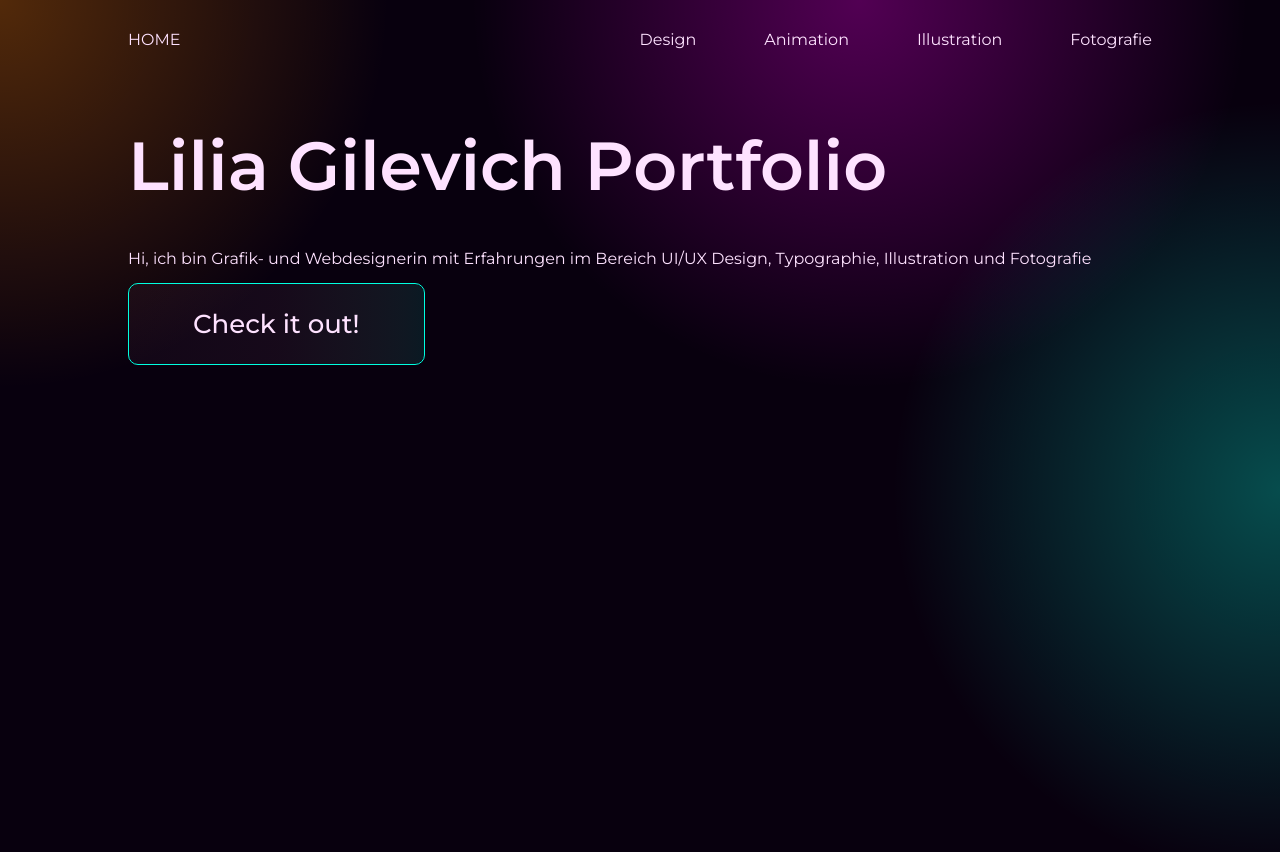
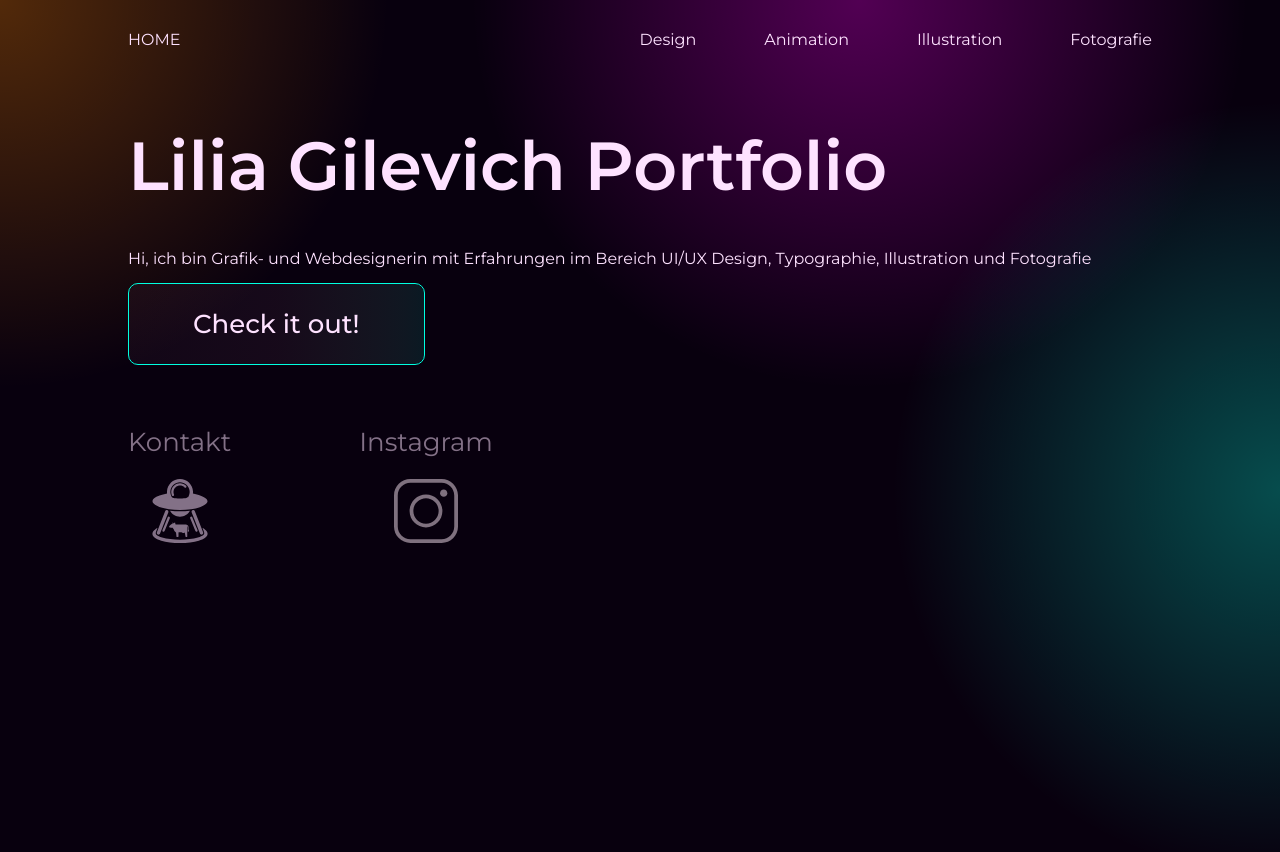
Before and after one commit to justDabuK/lilia-gilevich, an Astro site: page / in a window 1280 px wide. Shown: the top 852 px of the page. Built offline with nearby package versions, Linux system fonts and the light colour scheme; Astro itself is replaced by a stand-in of ours.

Commit message:
feat: introduce base icon

```diff
--- /dev/null
+++ b/src/components/BaseIcon.astro
@@ -0,0 +1,37 @@
+---
+import {Icon} from "astro-icon/components";
+
+const { icon } = Astro.props;
+---
+<div class="icon-container">
+    <slot />
+    <Icon name={icon} />
+</div>
+
+<style>
+.icon-container {
+    display: flex;
+    flex-direction: column;
+    align-items: center;
+    justify-content: center;
+    gap: var(--size-24);
+
+    font-size: var(--lilia-font-size-26);
+    opacity: 50%;
+
+    /* TODO: how to make the icon change its color? */
+    [data-icon] {
+        width: var(--size-64);
+        height: var(--size-64);
+    }
+
+    &:hover {
+        opacity: 100%;
+    }
+
+    &:active {
+        opacity: 100%;
+        color: var(--accent-color-500);
+    }
+}
+</style>
--- a/src/pages/index.astro
+++ b/src/pages/index.astro
@@ -1,12 +1,21 @@
 ---
 import BaseLayout from '../layouts/BaseLayout.astro';
 import BaseButton from "../components/BaseButton.astro";
+import BaseIcon from "../components/BaseIcon.astro";
 ---
 
 <BaseLayout title="Lilia Gilevich">
-    <h1>Lilia Gilevich Portfolio</h1>
-    <p>Hi, ich bin Grafik- und Webdesignerin mit Erfahrungen im Bereich UI/UX Design, Typographie, Illustration und Fotografie</p>
-    <BaseButton>Check it out!</BaseButton>
+    <div class="container">
+        <div>
+            <h1>Lilia Gilevich Portfolio</h1>
+            <p>Hi, ich bin Grafik- und Webdesignerin mit Erfahrungen im Bereich UI/UX Design, Typographie, Illustration und Fotografie</p>
+            <BaseButton>Check it out!</BaseButton>
+        </div>
+        <div class="link-container">
+            <BaseIcon icon="contact">Kontakt</BaseIcon>
+            <BaseIcon icon="instagram">Instagram</BaseIcon>
+        </div>
+    </div>
 </BaseLayout>
 
 <style>
@@ -15,4 +24,15 @@ import BaseButton from "../components/BaseButton.astro";
         font-size: var(--lilia-font-size-68);
         line-height: 80px;
     }
+
+    .container {
+        display: flex;
+        flex-direction: column;
+        gap: var(--size-64);
+
+        .link-container {
+            display: flex;
+            gap: var(--size-128);
+        }
+    }
 </style>
```
